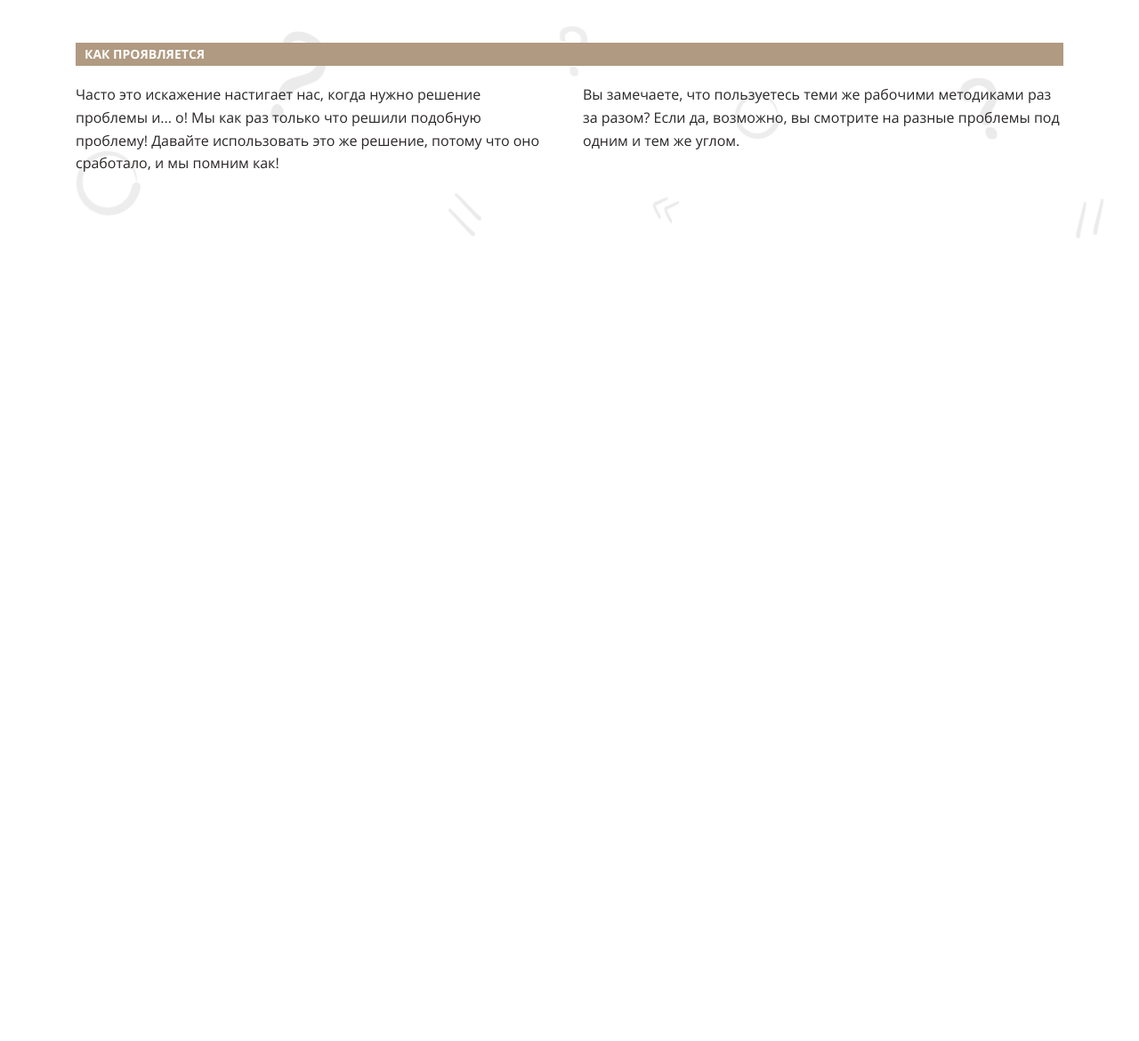
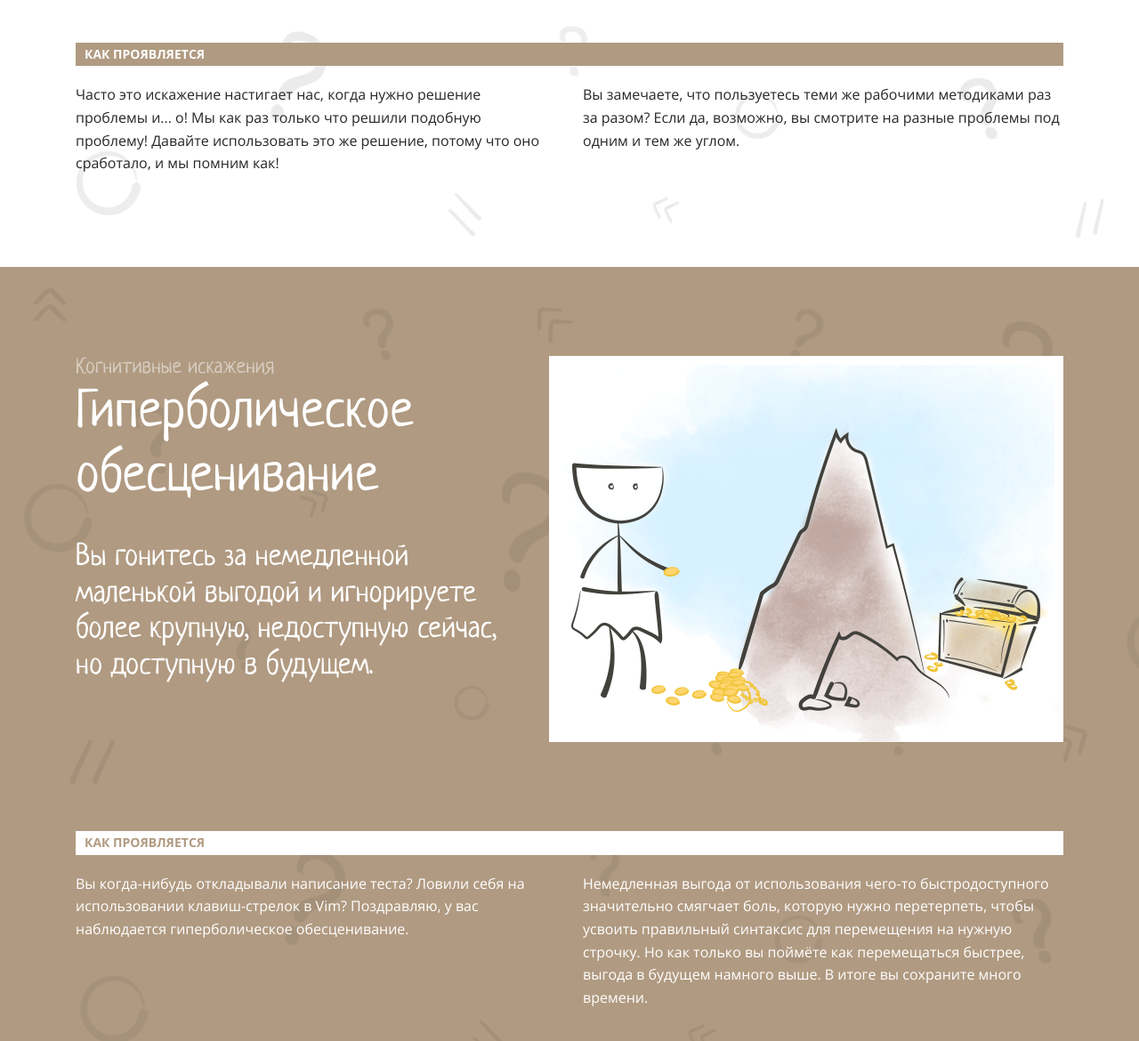
Before and after one commit to mrAnderson90/layout-designer-project-58, a website: page src/index.html in a window 1280 px wide. Shown: the part 5397-6567 px from the top of the page at 89% size. Before the commit the page ends 5697 px from the top, so only its background shows below. Drawn offline with Linux system fonts and the light colour scheme.

Commit message:
Step 9. Update index.html. Гиперболическое обесценивание

```diff
--- a/src/index.html
+++ b/src/index.html
@@ -61,7 +61,7 @@
 					<h3 class="orange">Искажение новизны</h3>
 					<p>Вы даёте более высокую оценку тем событиям, которые произошли недавно, и недооцениваете более старые.</p>
 				</a>
-				<a href="#" class="nav-item">
+				<a href="#hyperbolic-depreciation" class="nav-item">
 					<h1>4</h1>
 					<h3 class="orange">Гиперболическое обесценивание</h3>
 					<p>Вы гонитесь за немедленной маленькой выгодой и игнорируете более крупную, недоступную сейчас, но доступную в будущем.</p>
@@ -118,7 +118,7 @@
 			<section class="content" id="distortion-of-novelty">
 				<div class="flex-box">
 					<div class="flex-box-item">
-						<img class="content-img" src="./assets/images/3.png" alt="Разводит руками">
+						<img class="content-img" src="./assets/images/3.png" alt="Над человеком загорелась лампочка-идея">
 					</div>
 					<div class="flex-box-item">
 						<h2 class="content-header">Искажение новизны</h2>
@@ -132,6 +132,27 @@
 				</div>
 			</section>
 		</div>
+		<!--Гиперболическое обесценивание-->
+		<div class="w-100 bg-main bg-brown">
+			<section class="content" id="hyperbolic-depreciation">
+				<div class="dark-theme">
+					<div class="flex-box">
+						<div class="flex-box-item">
+							<h2 class="content-header">Гиперболическое обесценивание</h2>
+							<p>Вы гонитесь за немедленной маленькой выгодой и игнорируете более крупную, недоступную сейчас, но доступную в будущем.</p>
+						</div>
+						<div class="flex-box-item">
+							<img class="content-img" src="./assets/images/4.png" alt="Гора и рядом - человек и сундук с золотыми монетами">
+						</div>
+					</div>
+					<h5 class="text-header">Как проявляется</h5>
+					<div class="column-2">
+						<p>Вы когда-нибудь откладывали написание теста? Ловили себя на использовании клавиш-стрелок в Vim? Поздравляю, у вас наблюдается гиперболическое обесценивание.</p>
+						<p>Немедленная выгода от использования чего-то быстродоступного значительно смягчает боль, которую нужно перетерпеть, чтобы усвоить правильный синтаксис для перемещения на нужную строчку. Но как только вы поймёте как перемещаться быстрее, выгода в будущем намного выше. В итоге вы сохраните много времени.</p>
+					</div>
+				</div>
+			</section>
+		</div>
 	</main>
 </body>
 </html>
```
